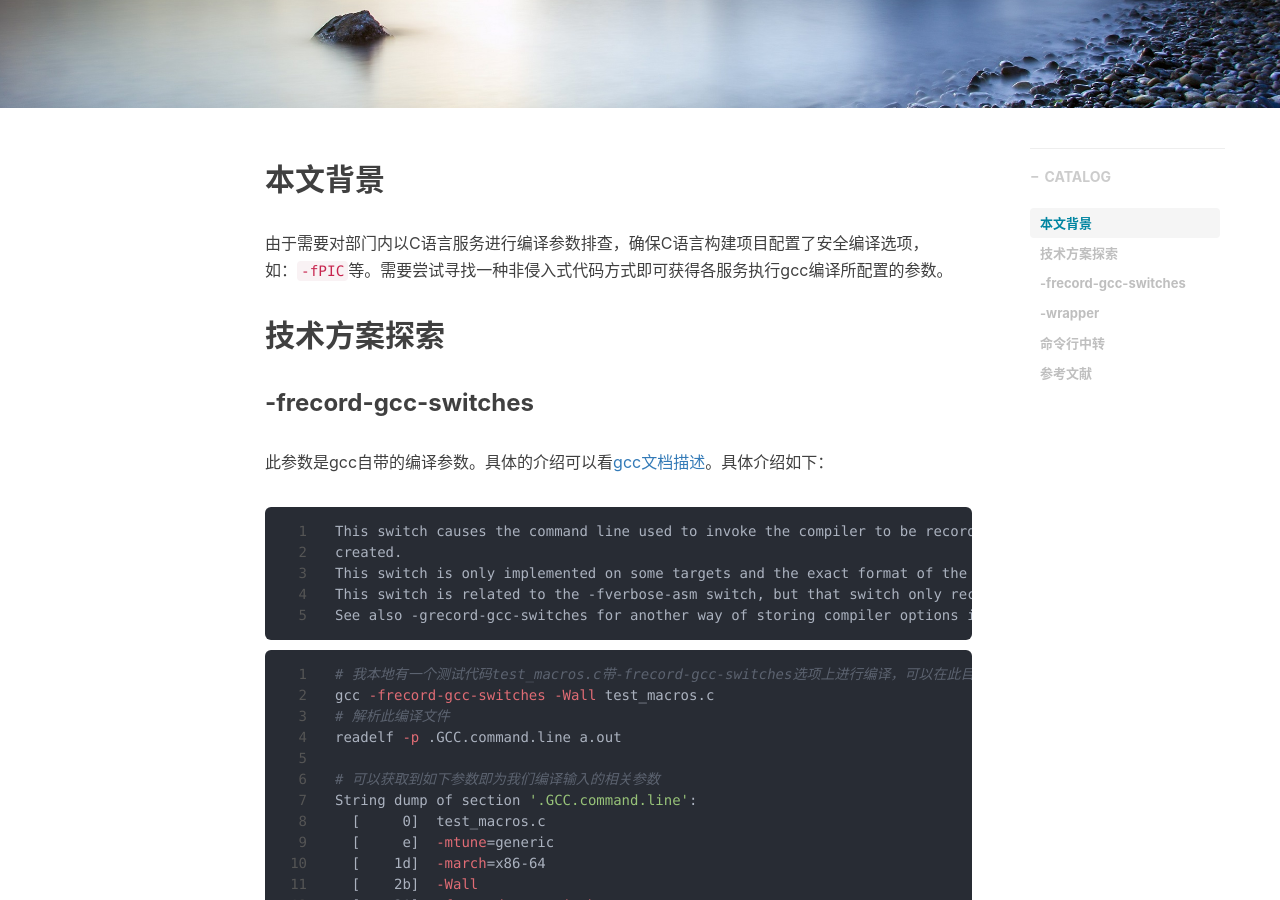
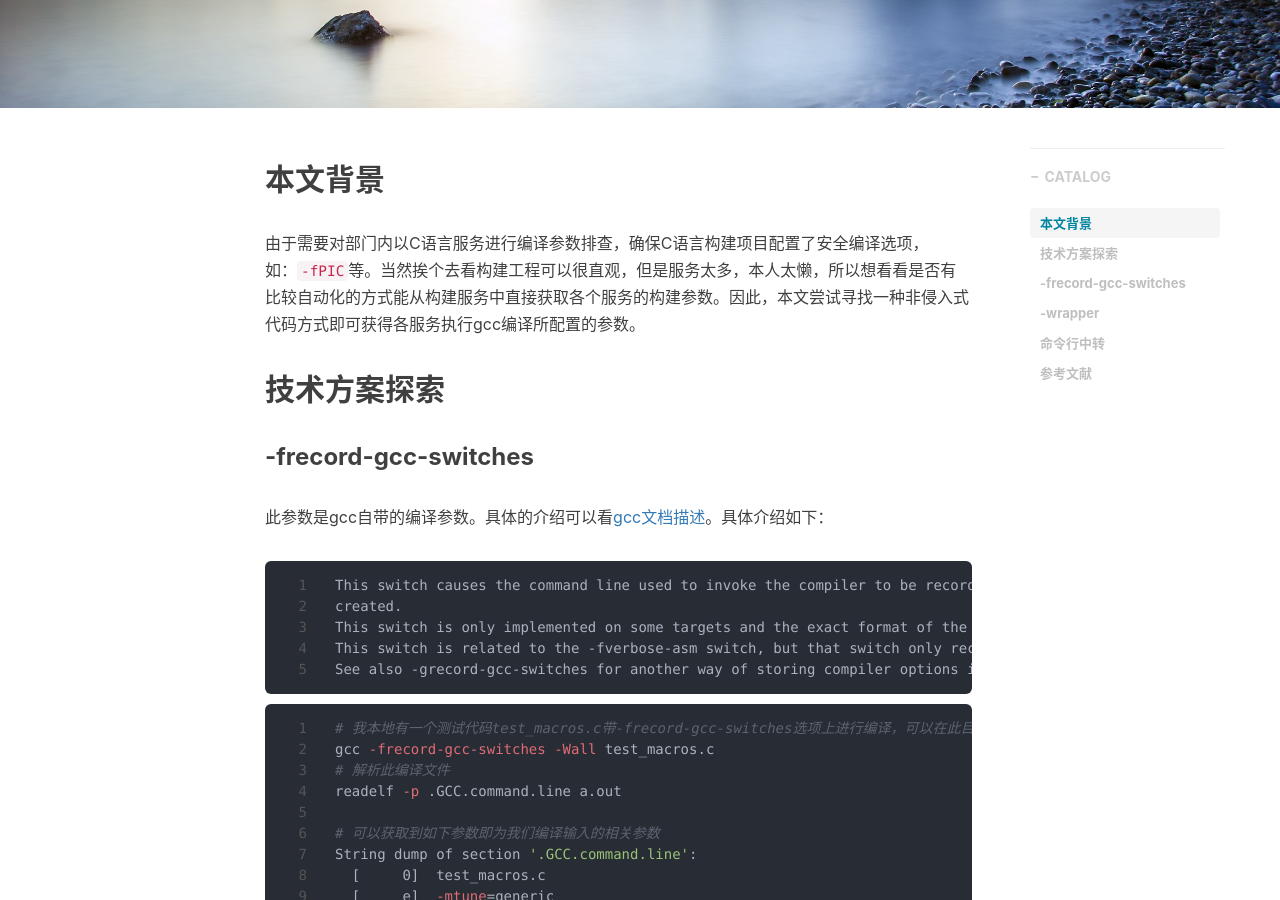
Before and after one commit to shihai1991/shihai1991.github.io, a Jekyll site: the page built from _posts/2021-12-09-非侵入式获取gcc编译选项.md, in a window 1280 px wide and 900 px high, scrolled down 349 px. Built offline with Jekyll 4.4.1, drawn with Linux system fonts in a browser that asks for light colours; nearby versions of some CDN libraries; comment, search, counter and statistics services are not loaded.

Commit message:
Update 2021-12-09-非侵入式获取gcc编译选项.md

```diff
--- a/_posts/2021-12-09-非侵入式获取gcc编译选项.md
+++ b/_posts/2021-12-09-非侵入式获取gcc编译选项.md
@@ -9,7 +9,7 @@ tags:
 time: '2021.12.29 01:33:00'
 ---
 ## 本文背景
-由于需要对部门内以C语言服务进行编译参数排查，确保C语言构建项目配置了安全编译选项，如：`-fPIC`等。需要尝试寻找一种非侵入式代码方式即可获得各服务执行gcc编译所配置的参数。
+由于需要对部门内以C语言服务进行编译参数排查，确保C语言构建项目配置了安全编译选项，如：`-fPIC`等。当然挨个去看构建工程可以很直观，但是服务太多，本人太懒，所以想看看是否有比较自动化的方式能从构建服务中直接获取各个服务的构建参数。因此，本文尝试寻找一种非侵入式代码方式即可获得各服务执行gcc编译所配置的参数。
 
 ## 技术方案探索
 ### -frecord-gcc-switches
```
